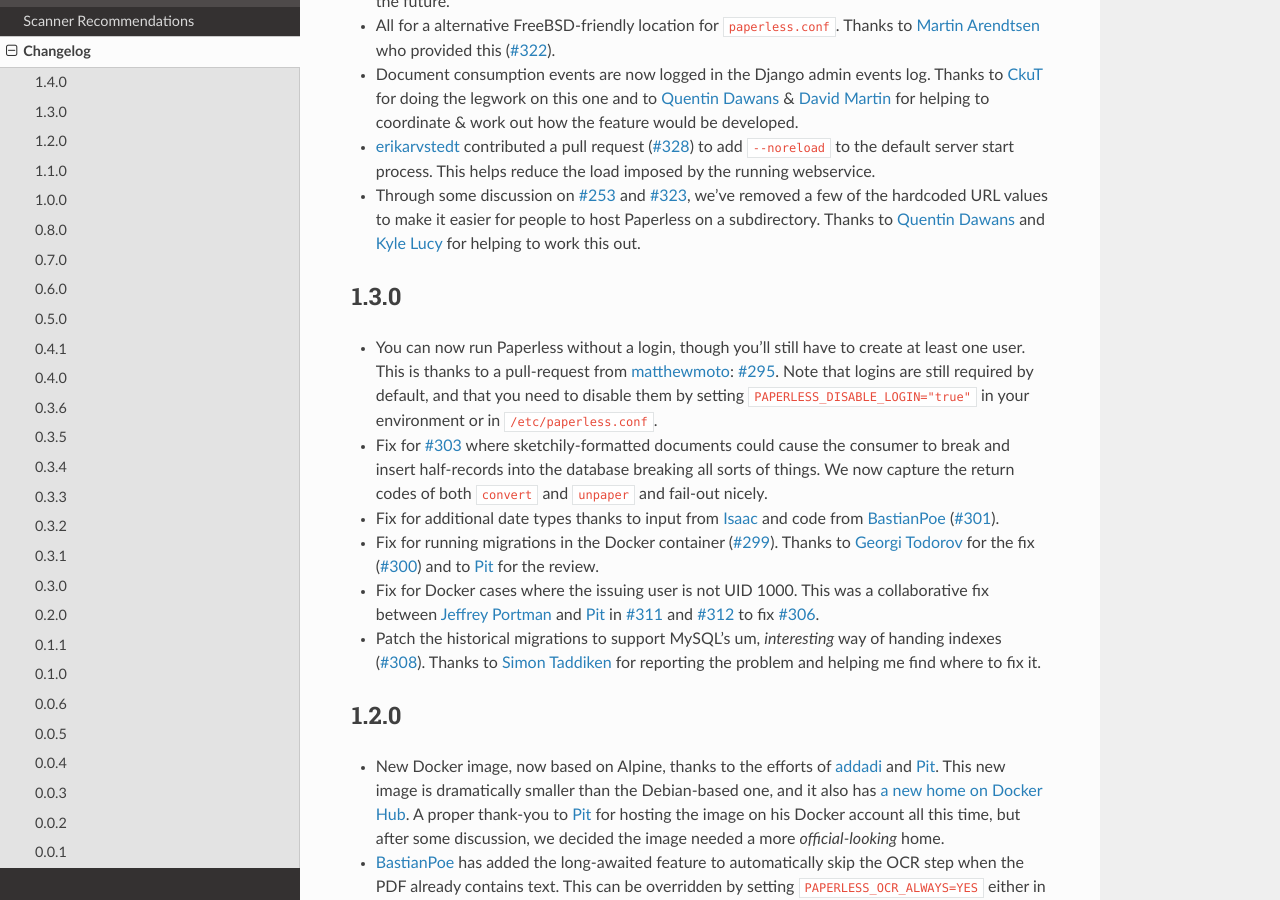
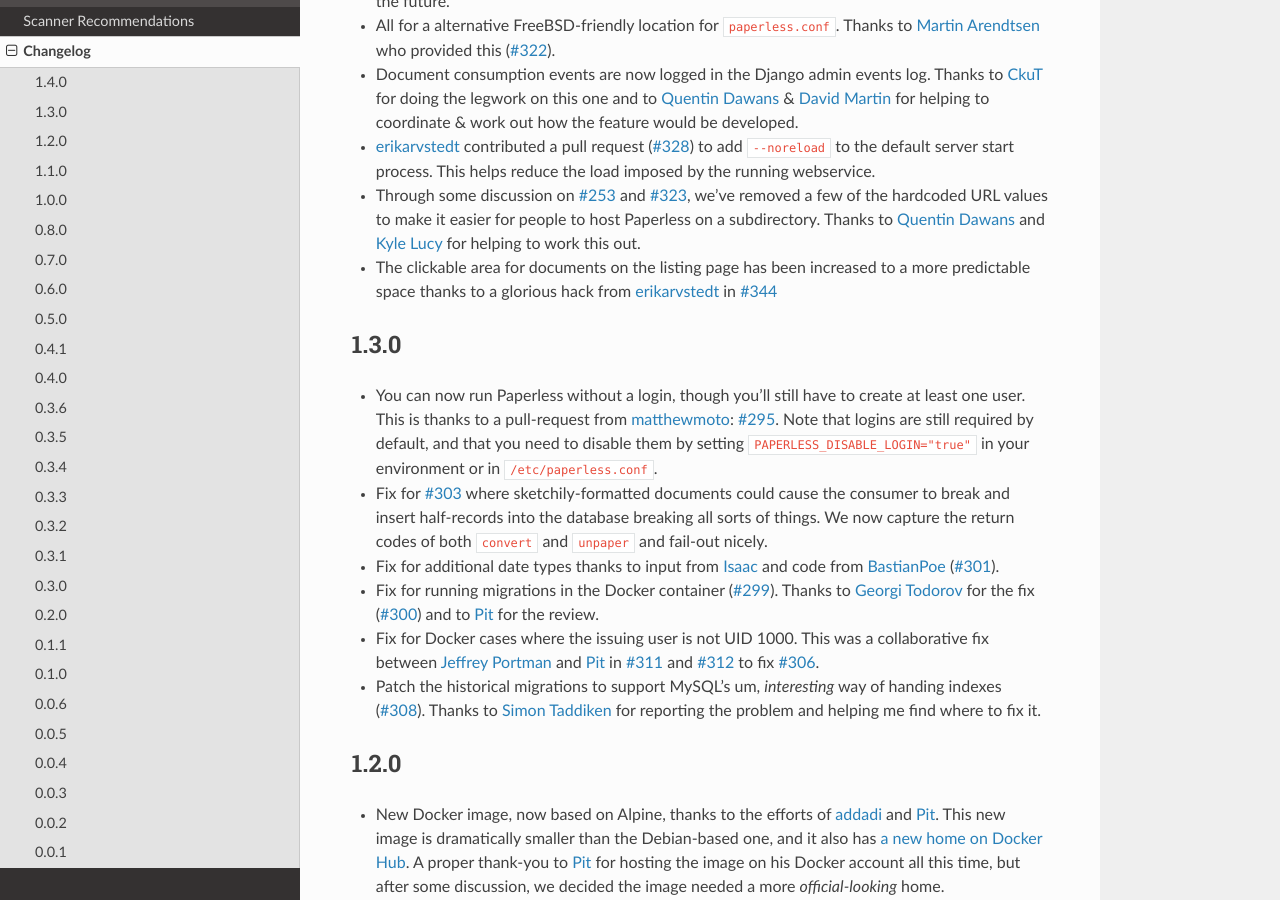
Before and after one commit to repoRangee/Large-scale, a Sphinx documentation site: the page built from docs/changelog.rst, in a window 1280 px wide and 900 px high, scrolled down 374 px. Built offline with Sphinx 7.4.7 and the Read the Docs theme 2.0.0, drawn with Linux system fonts in a browser that asks for light colours; formulas are drawn with MathJax 3.

Commit message:
Include changelog notes for better clickable area.

```diff
--- a/docs/changelog.rst
+++ b/docs/changelog.rst
@@ -26,6 +26,8 @@ Changelog
   hardcoded URL values to make it easier for people to host Paperless on a
   subdirectory.  Thanks to `Quentin Dawans`_ and `Kyle Lucy`_ for helping to
   work this out.
+* The clickable area for documents on the listing page has been increased to a
+  more predictable space thanks to a glorious hack from `erikarvstedt`_ in `#344`_
 
 1.3.0
 =====
@@ -453,6 +455,7 @@ Changelog
 .. _#328: https://github.com/danielquinn/paperless/pull/328
 .. _#253: https://github.com/danielquinn/paperless/issues/253
 .. _#323: https://github.com/danielquinn/paperless/issues/323
+.. _#344: https://github.com/danielquinn/paperless/pull/344
 
 .. _pipenv: https://docs.pipenv.org/
 .. _a new home on Docker Hub: https://hub.docker.com/r/danielquinn/paperless/
```
